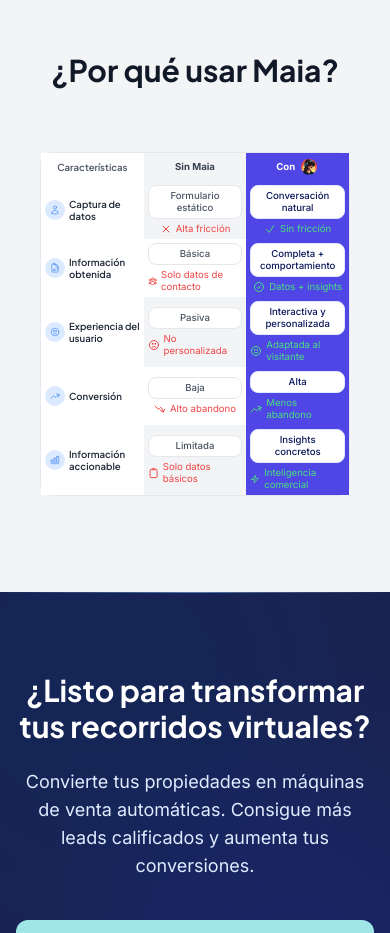
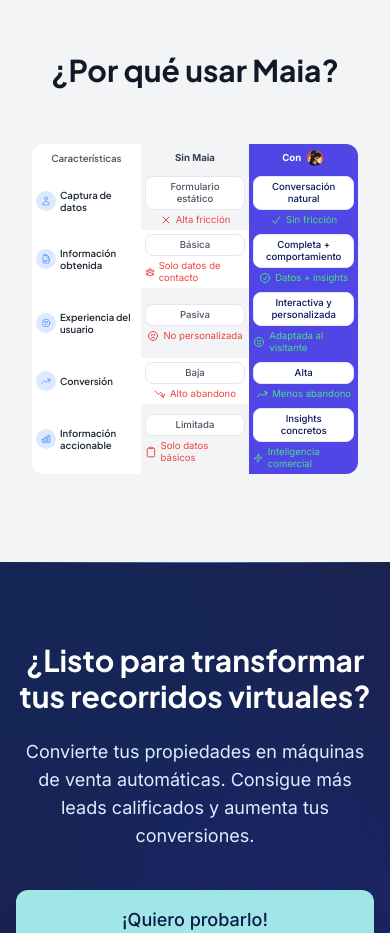
Before and after one commit to yosoyelfede/landing_maia, a Next.js app: page /como-funciona in a window 390 px wide. Shown: the part 4200-5133 px from the top of the page. Built offline with nearby package versions, Linux system fonts and the light colour scheme.

Commit message:
Restore rounded corners and clean table design without shadows

```diff
--- a/app/como-funciona/page.jsx
+++ b/app/como-funciona/page.jsx
@@ -475,11 +475,11 @@
 
             <div className="max-w-5xl mx-auto mt-8">
               {/* Mobile-optimized Comparison Table with more padding */}
-              <div className="px-6 py-4">
+              <div className="px-4 sm:px-6 py-2 sm:py-4">
                 <div className="mx-auto">
-                  <div className="w-full overflow-visible rounded-xl bg-white border border-gray-200">
+                  <div className="w-full rounded-xl bg-white">
                     {/* Headers */}
-                    <div className="grid grid-cols-3">
+                    <div className="grid grid-cols-3 overflow-hidden rounded-xl">
                       <div className="bg-white p-1 sm:p-2 md:p-3 flex items-center justify-center">
                         <h3 className="text-xxxs sm:text-xs md:text-base font-semibold text-gray-600">Características</h3>
                       </div>
```
